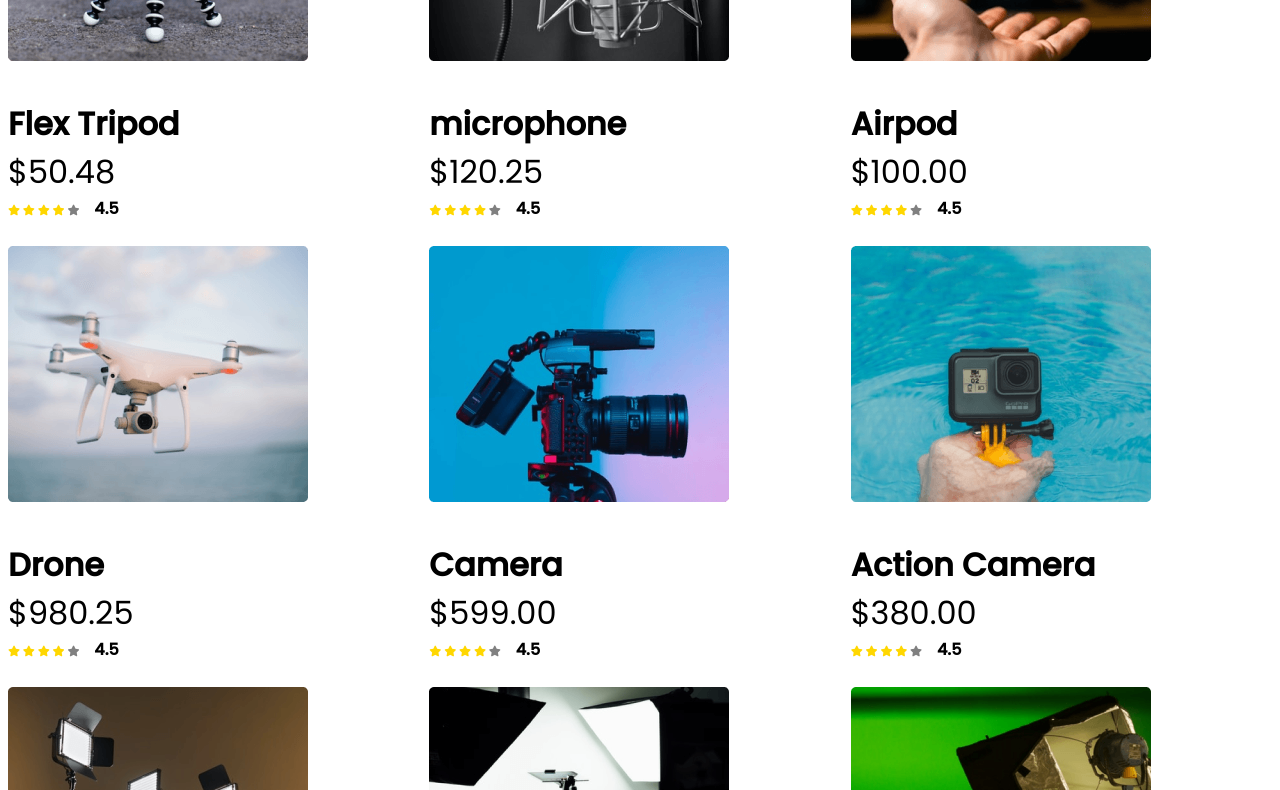
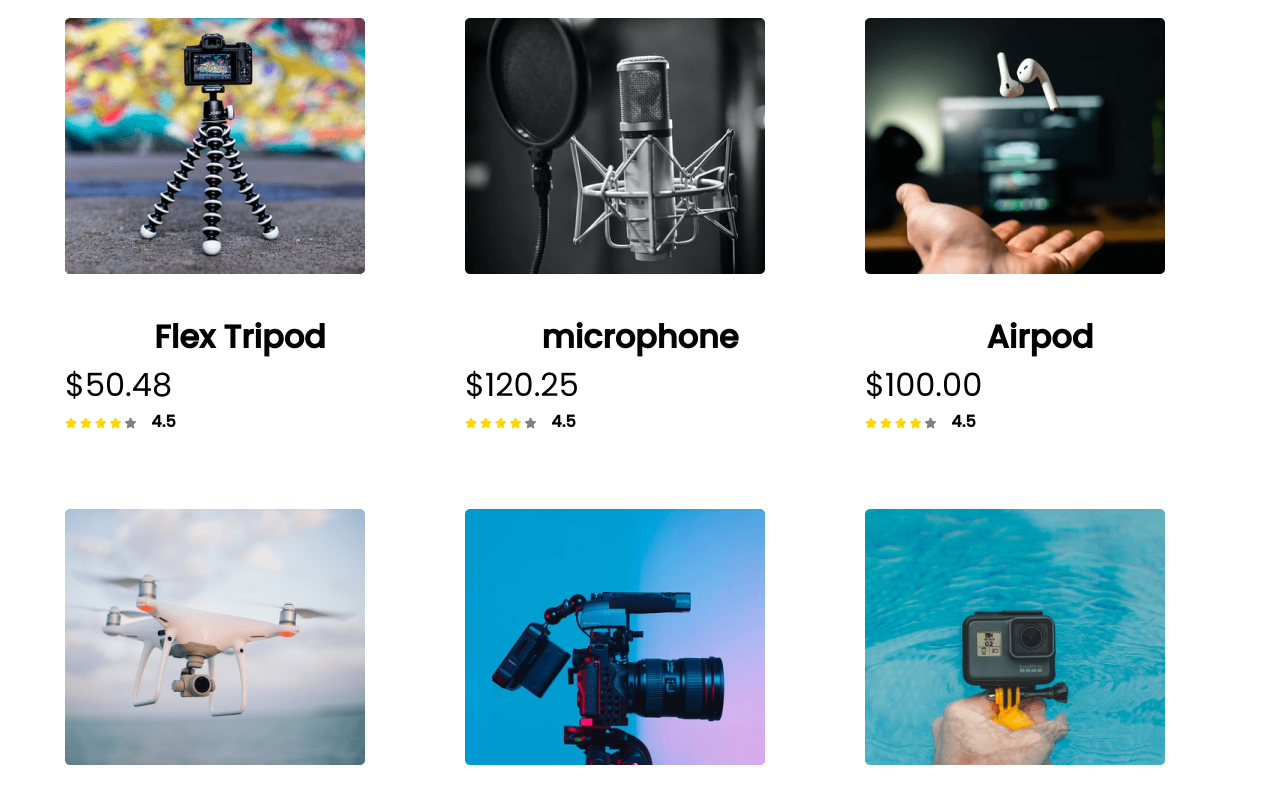
Before and after one commit to MDRAFIULI/assignment_two_real, a plain HTML site: page index.html in a window 1280 px wide. Shown: the part 749-1539 px from the top of the page. Drawn offline with Linux system fonts and the light colour scheme.

Commit message:
insahallah

```diff
--- a/style.css
+++ b/style.css
@@ -17,8 +17,16 @@
 height: 44px;
 }
 /* SECOND section.............. */
+.second-section{margin-top: 200px;}
+.second-section h3{display: flex;
+    justify-content: center;
+font-size: 2em;}
 .products{display: grid;
-grid-template-columns: repeat(3, 1fr);}
+grid-template-columns: 350px 350px 350px;
+grid-gap: 50px;
+justify-content: center;
+}
+.product{}
 .product-detail h3{font-size: 2em;
 margin-bottom: 0px;}
 .product-detail h4{font-size: 2em;
```
